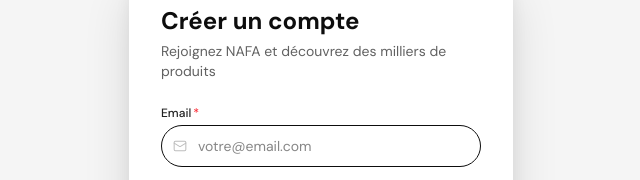
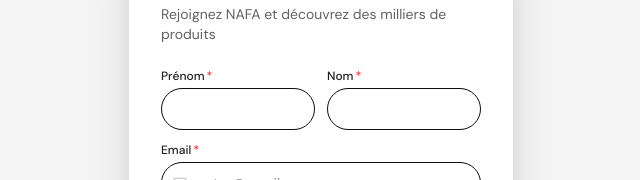
Before and after one commit to Charif04/nafa-app, a Next.js app: page /register in a window 1280 px wide. Shown: the part 179-359 px from the top of the page, without its empty margins (319-959 px from the left). Built offline with nearby package versions, Linux system fonts and the light colour scheme; no server answers.

Commit message:
fix(register): restore first/last name fields, remove Amadou/Diallo placeholders

```diff
--- a/src/app/(auth)/register/page.tsx
+++ b/src/app/(auth)/register/page.tsx
@@ -31,6 +31,8 @@
   const [phonePrefix, setPhonePrefix] = useState('+226');
 
   const [form, setForm] = useState({
+    firstName: '',
+    lastName: '',
     email: '',
     phone: '',
     password: '',
@@ -61,8 +63,8 @@
         options: {
           data: {
             role: 'client',
-            first_name: '',
-            last_name: '',
+            first_name: form.firstName.trim(),
+            last_name: form.lastName.trim(),
             phone: `${phonePrefix}${form.phone.trim()}`,
             country: form.country || 'Burkina Faso',
           },
@@ -114,6 +116,20 @@
           </p>
 
           <form onSubmit={handleSubmit} className="space-y-3">
+
+            {/* Prénom + Nom */}
+            <div className="grid grid-cols-2 gap-3">
+              <FormField label="Prénom" required>
+                <input type="text" required value={form.firstName ?? ''} onChange={(e) => updateForm('firstName', e.target.value)}
+                  placeholder="" className={inputClass} autoComplete="given-name"
+                  onFocus={onFocusInput} onBlur={onBlurInput} />
+              </FormField>
+              <FormField label="Nom" required>
+                <input type="text" required value={form.lastName ?? ''} onChange={(e) => updateForm('lastName', e.target.value)}
+                  placeholder="" className={inputClass} autoComplete="family-name"
+                  onFocus={onFocusInput} onBlur={onBlurInput} />
+              </FormField>
+            </div>
 
             {/* Email */}
             <FormField label="Email" required>
```
